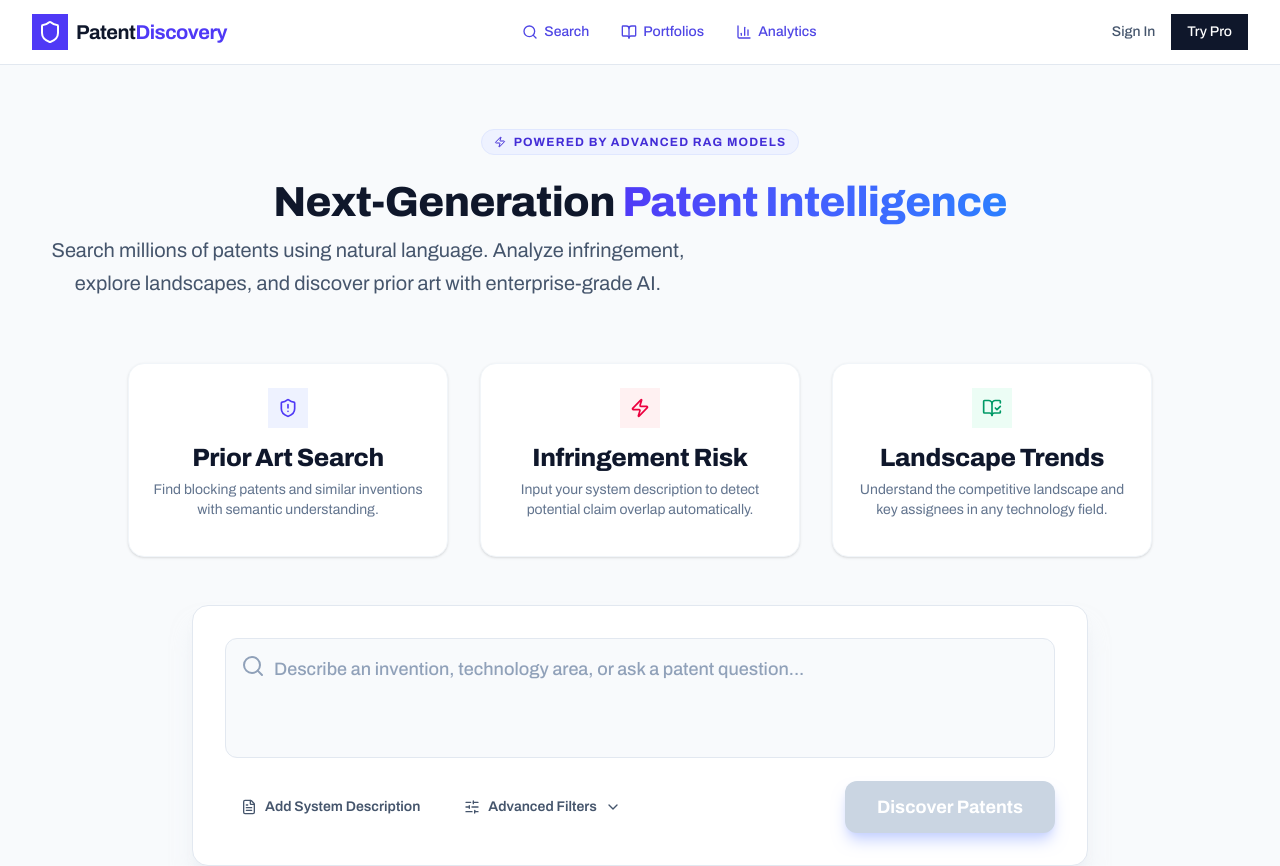
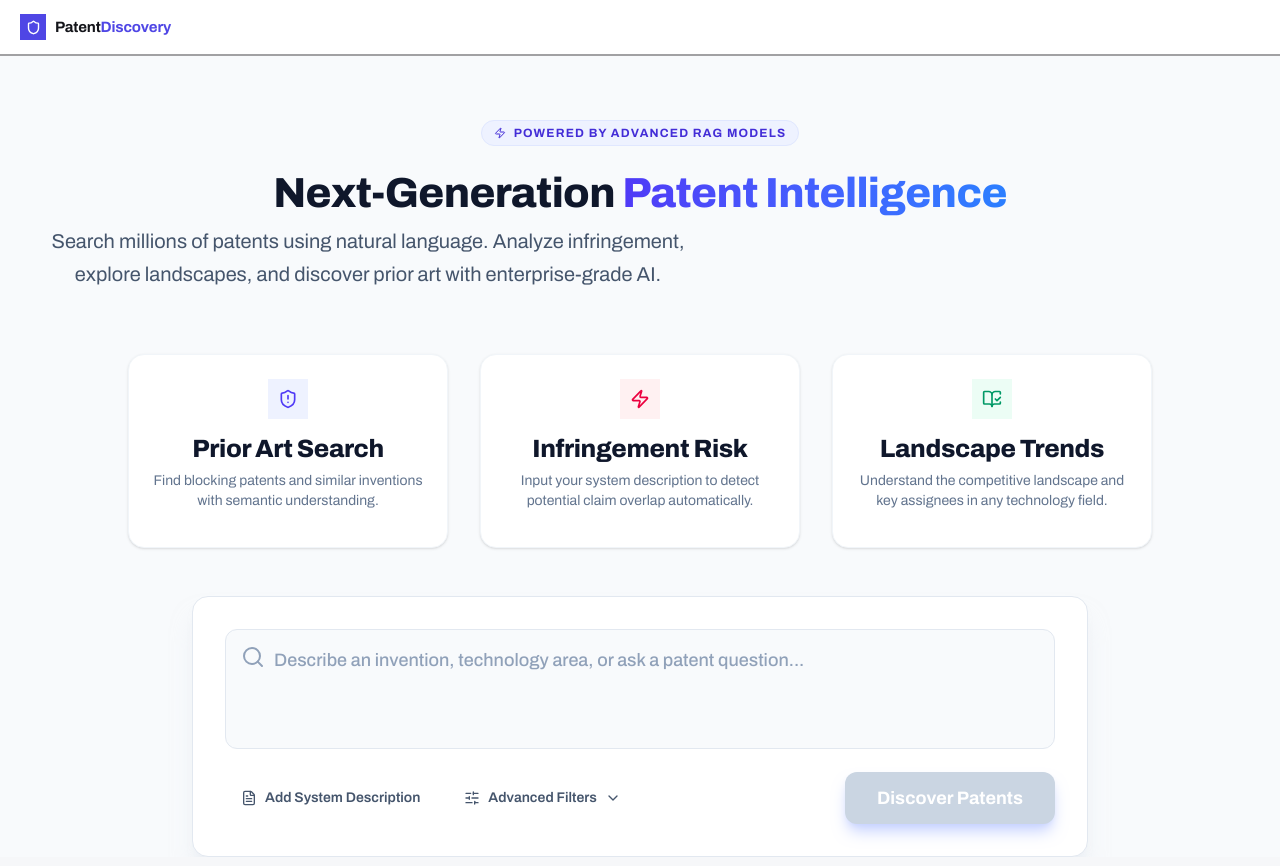
Before and after one commit to Jenuel/Patent-Discovery-System, a React (Vite) app in the folder apps/frontend/: page / in a window 1280 px wide. Built offline with nearby package versions, Linux system fonts and the light colour scheme; no server answers.

Commit message:
refactor(frontend): replace the header and footer with a single topbar

```diff
--- a/apps/frontend/src/App.tsx
+++ b/apps/frontend/src/App.tsx
@@ -1,4 +1,4 @@
-import Topbar from './components/Topbar';
+import { Topbar } from './components/Topbar';
 import Landing from './components/Landing';
 import Composer from './components/Composer';
 import Results from './components/Results';
@@ -6,11 +6,11 @@ import ErrorMessage from './components/states';
 import { usePatentSearch } from './hooks/usePatentSearch';
 
 function App() {
-    const { status, response, error, search, cancel } = usePatentSearch();
+    const { status, response, error, search, cancel, reset } = usePatentSearch();
 
     return (
         <div className="min-h-screen flex flex-col bg-slate-50">
-            <Topbar />
+            <Topbar onHome={reset} />
 
             <main className="flex-1">
                 <section className="max-w-7xl mx-auto px-4 sm:px-6 lg:px-8 pt-16">
--- a/apps/frontend/src/components/Topbar.tsx
+++ b/apps/frontend/src/components/Topbar.tsx
@@ -1,42 +1,23 @@
-import React from 'react';
-import { Shield, Search, BookOpen, BarChart3 } from 'lucide-react';
+import { Shield } from 'lucide-react';
+import { APP_NAME } from '../constants';
 
-const Header: React.FC = () => {
-    return (
-        <header className="bg-white border-b border-slate-200 sticky top-0 z-50">
-            <div className="max-w-7xl mx-auto px-4 sm:px-6 lg:px-8">
-                <div className="flex justify-between items-center h-16">
-                    <div className="flex items-center space-x-2">
-                        <div className="bg-indigo-600 p-1.5 rounded-lg">
-                            <Shield className="h-6 w-6 text-white" />
-                        </div>
-                        <span className="text-xl font-bold text-slate-900 tracking-tight">
-                            Patent<span className="text-indigo-600">Discovery</span>
-                        </span>
-                    </div>
+interface TopbarProps {
+    onHome: () => void;
+}
 
-                    <nav className="hidden md:flex space-x-8">
-                        <a href="#" className="text-sm font-medium text-slate-600 hover:text-indigo-600 flex items-center gap-1.5 transition-colors">
-                            <Search className="w-4 h-4" /> Search
-                        </a>
-                        <a href="#" className="text-sm font-medium text-slate-600 hover:text-indigo-600 flex items-center gap-1.5 transition-colors">
-                            <BookOpen className="w-4 h-4" /> Portfolios
-                        </a>
-                        <a href="#" className="text-sm font-medium text-slate-600 hover:text-indigo-600 flex items-center gap-1.5 transition-colors">
-                            <BarChart3 className="w-4 h-4" /> Analytics
-                        </a>
-                    </nav>
-
-                    <div className="flex items-center space-x-4">
-                        <button className="text-sm font-medium text-slate-600 hover:text-slate-900">Sign In</button>
-                        <button className="bg-slate-900 text-white px-4 py-2 rounded-lg text-sm font-medium hover:bg-slate-800 transition-all">
-                            Try Pro
-                        </button>
-                    </div>
-                </div>
-            </div>
-        </header>
-    );
-};
-
-export default Header;
+export const Topbar = ({ onHome }: TopbarProps) => (
+    <header className="topbar">
+        <div className="topbar__left">
+            <button type="button" className="brand" onClick={onHome}>
+                <span className="brand__mark">
+                    <Shield size={15} strokeWidth={2.2} aria-hidden="true" />
+                </span>
+                <span className="brand__word">
+                    {APP_NAME.head}
+                    <em>{APP_NAME.tail}</em>
+                </span>
+                <span className="srOnly">Start a new search</span>
+            </button>
+        </div>
+    </header>
+);
--- a/apps/frontend/src/constants/index.ts
+++ b/apps/frontend/src/constants/index.ts
@@ -1,11 +1,6 @@
 import type { ComposerState } from '../types';
 
-export const APP_CONFIG = {
-    name: 'PatentDiscovery',
-    description: 'Empowering attorneys and researchers with state-of-the-art semantic search technology for the modern patent landscape.',
-    year: 2024,
-    company: 'Patent Discovery Systems Inc.'
-} as const;
+export const APP_NAME = { head: 'Patent', tail: 'Discovery' } as const;
 
 export const EMPTY_COMPOSER: ComposerState = {
     query: '',
@@ -38,23 +33,3 @@ export const FEATURES = [
         color: 'emerald'
     }
 ] as const;
-
-export const FOOTER_LINKS = {
-    platform: [
-        { label: 'Search Engine', href: '#' },
-        { label: 'Claim Mapping', href: '#' },
-        { label: 'Portfolio Health', href: '#' },
-        { label: 'API Documentation', href: '#' }
-    ],
-    company: [
-        { label: 'About Us', href: '#' },
-        { label: 'Legal Info', href: '#' },
-        { label: 'Security', href: '#' },
-        { label: 'Support', href: '#' }
-    ],
-    legal: [
-        { label: 'Privacy Policy', href: '#' },
-        { label: 'Terms of Service', href: '#' },
-        { label: 'Cookie Settings', href: '#' }
-    ]
-} as const;
```
